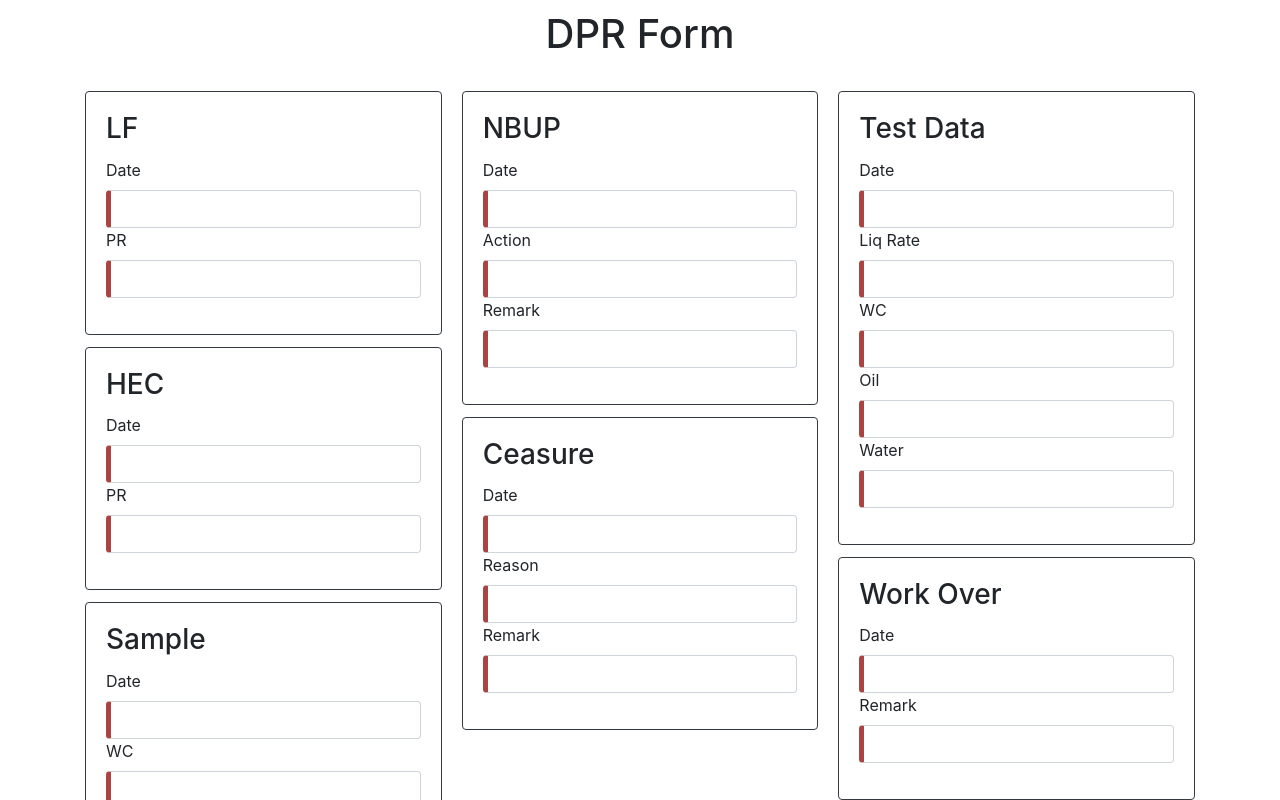
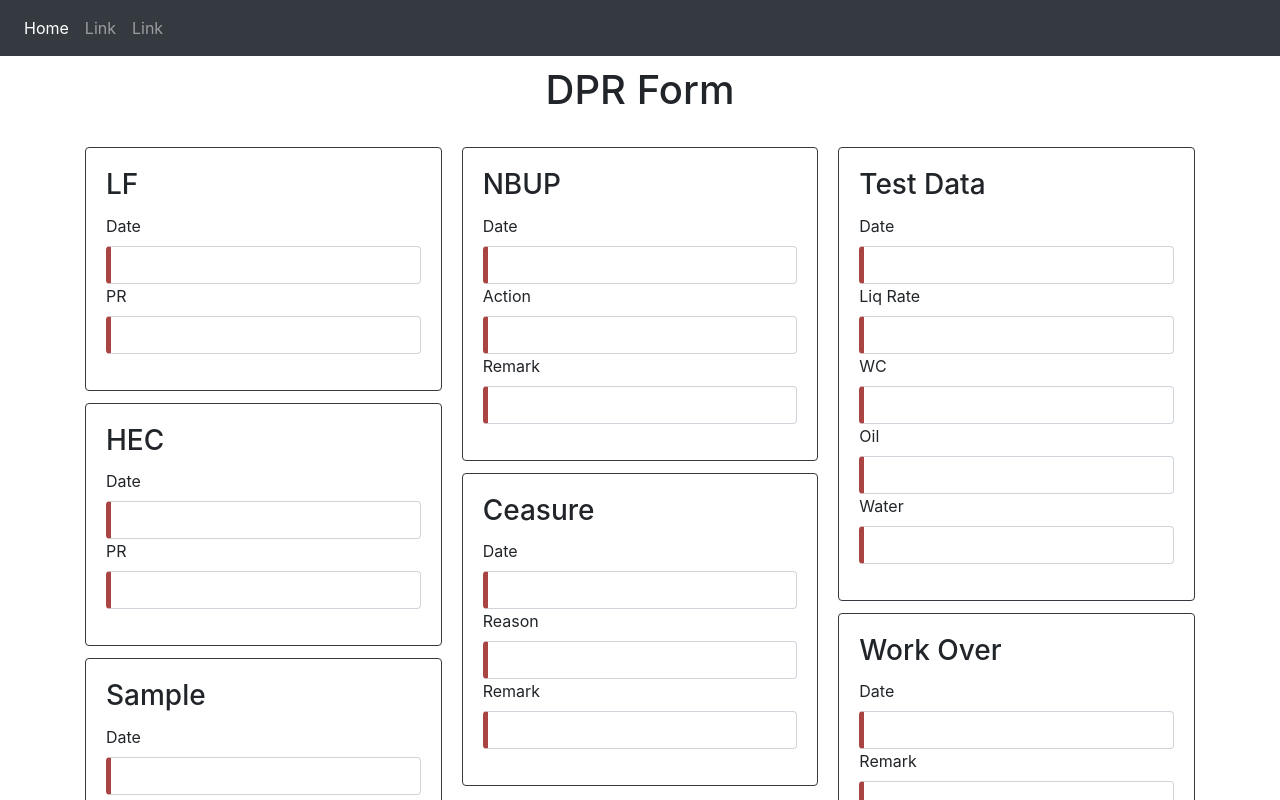
Before and after one commit to Icor101/dpr-dashboard, an Angular app: page / in a window 1280 px wide. Shown: the top 800 px of the page. Built offline with nearby package versions, Linux system fonts and the light colour scheme.

Commit message:
added navigation bar

```diff
--- a/src/app/form/form.component.html
+++ b/src/app/form/form.component.html
@@ -20,7 +20,6 @@
     }
 
     /* Sortable table demo */
-
     th[sortable] {
       cursor: pointer;
       user-select: none;
@@ -69,7 +68,29 @@
       right: 0;
     }
   </style>
+  <meta charset="utf-8" />
+  <meta name="viewport" content="width=device-width, initial-scale=1" />
+  <link
+    rel="stylesheet"
+    href="https://maxcdn.bootstrapcdn.com/bootstrap/4.4.1/css/bootstrap.min.css"
+  />
+  <script src="https://ajax.googleapis.com/ajax/libs/jquery/3.4.1/jquery.min.js"></script>
+  <script src="https://cdnjs.cloudflare.com/ajax/libs/popper.js/1.16.0/umd/popper.min.js"></script>
+  <script src="https://maxcdn.bootstrapcdn.com/bootstrap/4.4.1/js/bootstrap.min.js"></script>
 </head>
+<nav class="navbar navbar-expand-sm bg-dark navbar-dark">
+  <ul class="navbar-nav">
+    <li class="nav-item active">
+      <a class="nav-link" href="#">Home</a>
+    </li>
+    <li class="nav-item">
+      <a class="nav-link" href="#">Link</a>
+    </li>
+    <li class="nav-item">
+      <a class="nav-link" href="#">Link</a>
+    </li>
+  </ul>
+</nav>
 <div class="container">
   <h1 style="text-align: center; padding-bottom: 25px; padding-top: 10px;">
     DPR Form
```
